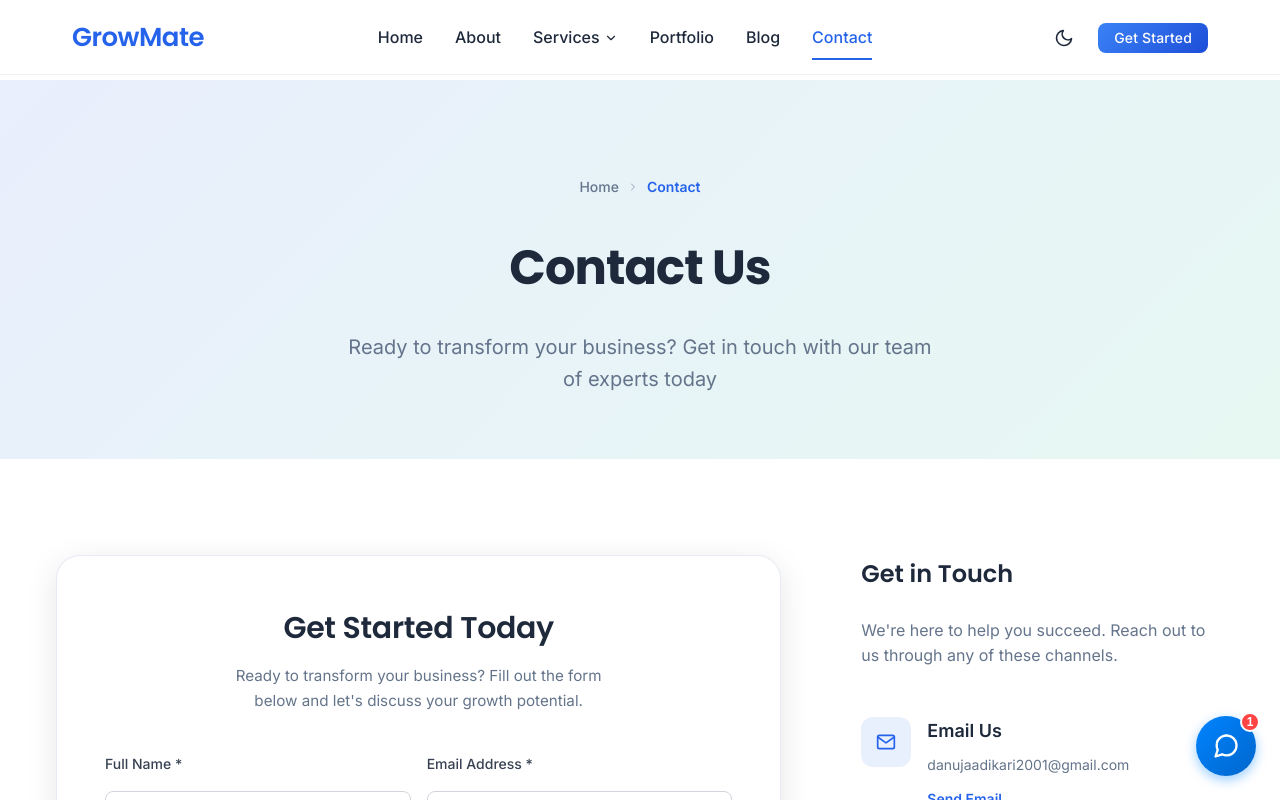
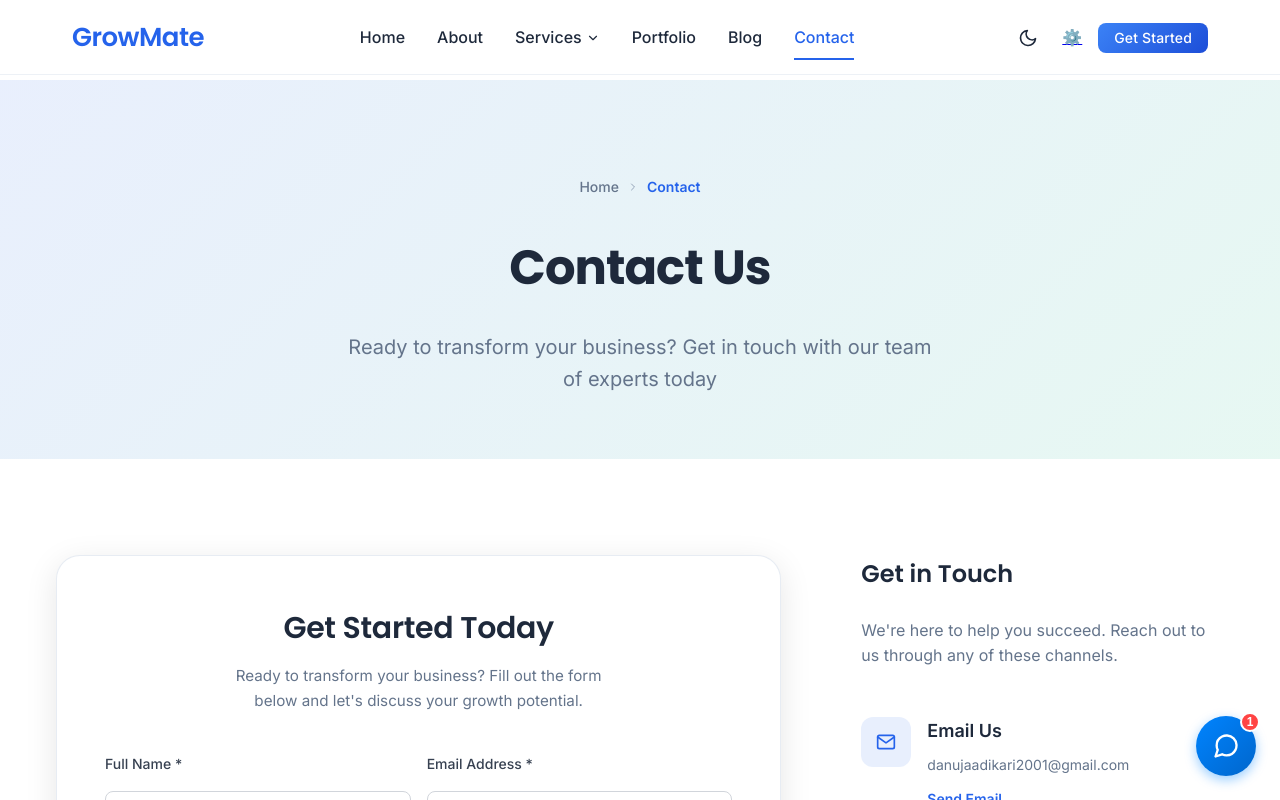
Before and after one commit to danujaadikari/GrowMate---Business-Website, a React (Create React App) app: page /contact in a window 1280 px wide. Shown: the top 800 px of the page. Built offline with nearby package versions, Linux system fonts and the light colour scheme.

Commit message:
Add admin link to Navbar for quick access to services management

```diff
--- a/src/components/Navbar/Navbar.js
+++ b/src/components/Navbar/Navbar.js
@@ -112,6 +112,15 @@ const Navbar = () => {
               {isDark ? <FiSun /> : <FiMoon />}
             </button>
 
+            {/* Admin Link (discrete) */}
+            <Link
+              to="/admin/services"
+              className="admin-link"
+              title="Admin Panel"
+            >
+              ⚙️
+            </Link>
+
             {/* CTA Button */}
             <Link to="/contact" className="btn btn-primary btn-sm desktop-only">
               Get Started
```
